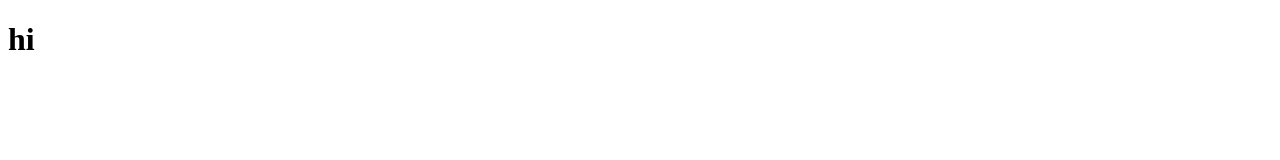
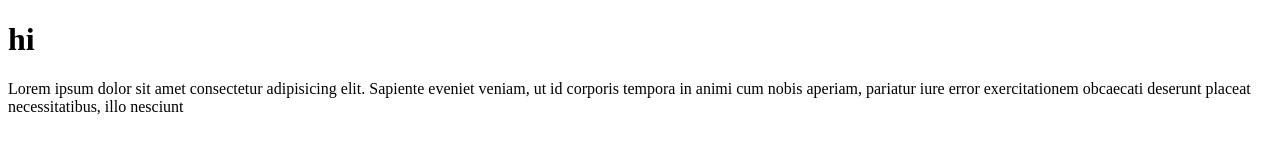
Before and after one commit to jung230/text, a plain HTML site: page index.html in a window 1280 px wide. Drawn offline with Linux system fonts and the light colour scheme.

Commit message:
추가한 것

```diff
--- a/index.html
+++ b/index.html
@@ -1,14 +1,19 @@
 <!DOCTYPE html>
 <html lang="ko">
+
 <head>
     <meta charset="UTF-8">
     <meta name="viewport" content="width=device-width, initial-scale=1.0">
     <title>Document</title>
 </head>
+
 <body>
     <h1> hi </h1>
 
-    <p></p>
+    <p>Lorem ipsum dolor sit amet consectetur adipisicing elit. Sapiente eveniet veniam, ut id corporis tempora in animi
+        cum nobis aperiam, pariatur iure error exercitationem obcaecati deserunt placeat necessitatibus, illo nesciunt
+    </p>
 
 </body>
+
 </html>
```
